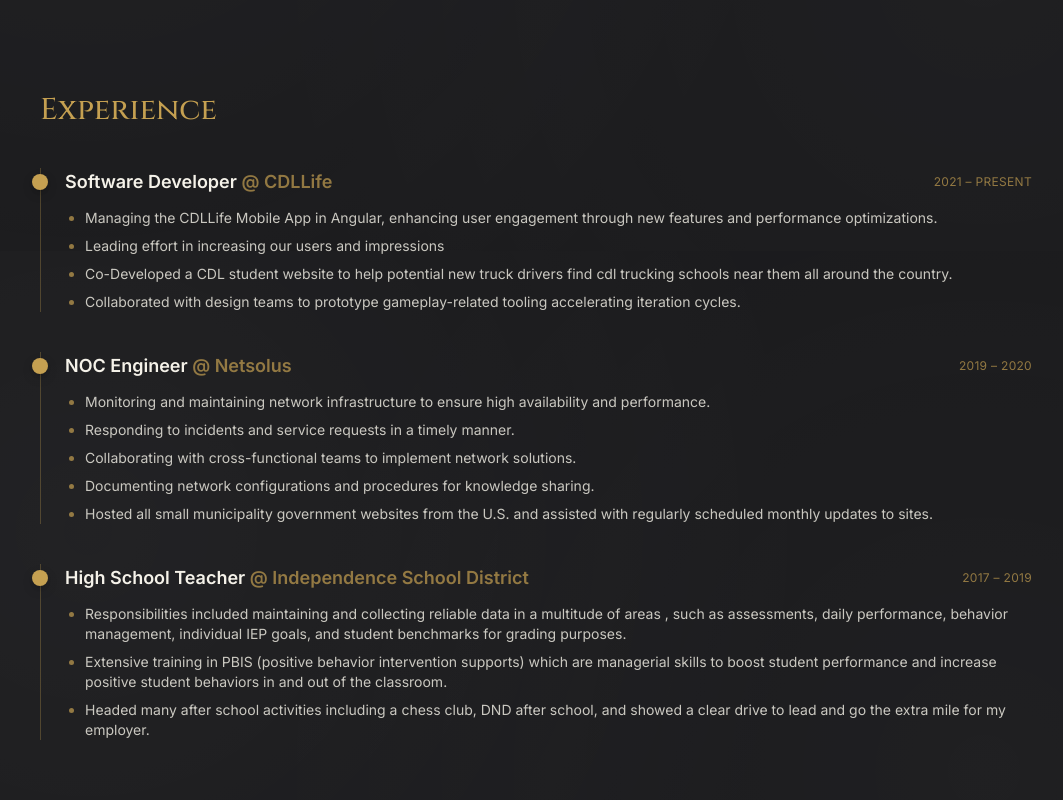
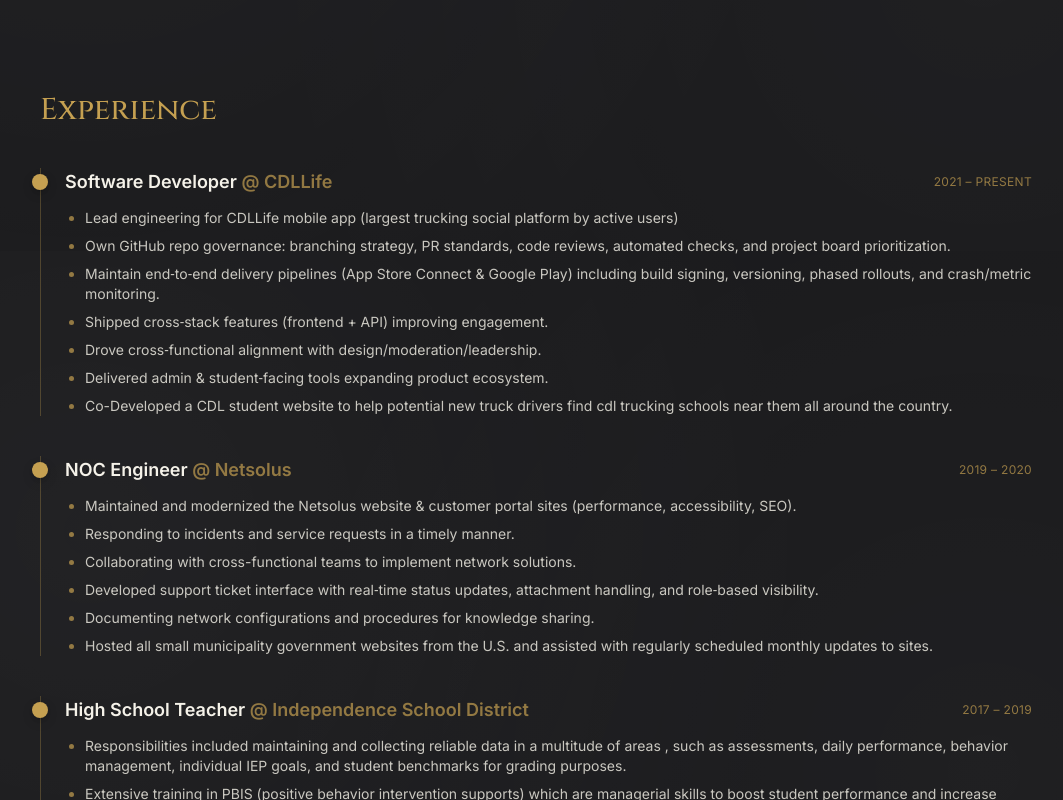
Before and after one commit to Rosco1813/portfolio, a React (Vite) app: page / in a window 1280 px wide. Shown: the part 549-1349 px from the top of the page, without its empty margins (104-1167 px from the left). Built offline with nearby package versions, Linux system fonts and the light colour scheme.

Commit message:
update experience section

```diff
--- a/src/components/sections/Experience.tsx
+++ b/src/components/sections/Experience.tsx
@@ -13,10 +13,13 @@
     title: 'Software Developer',
     period: '2021 – Present',
     bullets: [
-      'Managing the CDLLife Mobile App in Angular, enhancing user engagement through new features and performance optimizations.',
-      'Leading effort in increasing our users and impressions ',
+      'Lead engineering for CDLLife mobile app (largest trucking social platform by active users)',
+      'Own GitHub repo governance: branching strategy, PR standards, code reviews, automated checks, and project board prioritization.',
+      'Maintain end‑to‑end delivery pipelines (App Store Connect & Google Play) including build signing, versioning, phased rollouts, and crash/metric monitoring.',
+      'Shipped cross‑stack features (frontend + API) improving engagement.',
+      'Drove cross‑functional alignment with design/moderation/leadership.',
+      'Delivered admin & student‑facing tools expanding product ecosystem.',
       'Co-Developed a CDL student website to help potential new truck drivers find cdl trucking schools near them all around the country.',
-      'Collaborated with design teams to prototype gameplay-related tooling accelerating iteration cycles.'
     ]
   },
   {
@@ -24,9 +27,10 @@
     title: 'NOC Engineer',
     period: '2019 – 2020',
     bullets: [
-      'Monitoring and maintaining network infrastructure to ensure high availability and performance.',
+      'Maintained and modernized the Netsolus website & customer portal sites (performance, accessibility, SEO).',
       'Responding to incidents and service requests in a timely manner.',
       'Collaborating with cross-functional teams to implement network solutions.',
+      'Developed support ticket interface with real‑time status updates, attachment handling, and role‑based visibility.',
       'Documenting network configurations and procedures for knowledge sharing.',
       'Hosted all small municipality government websites from the U.S. and assisted with regularly scheduled monthly updates to sites.',
     ]
```
